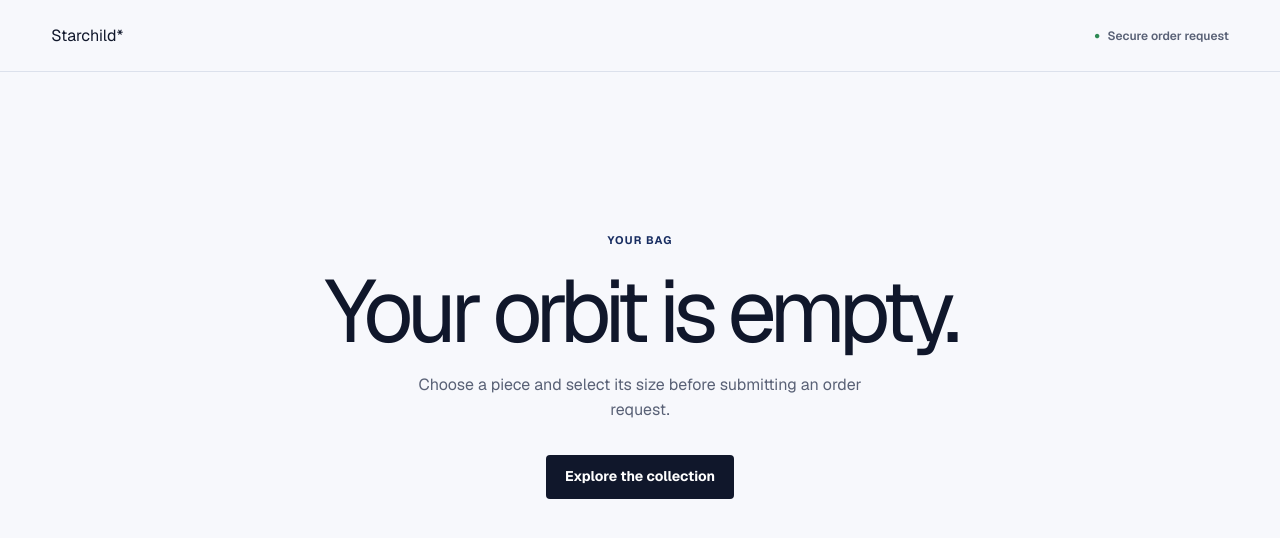
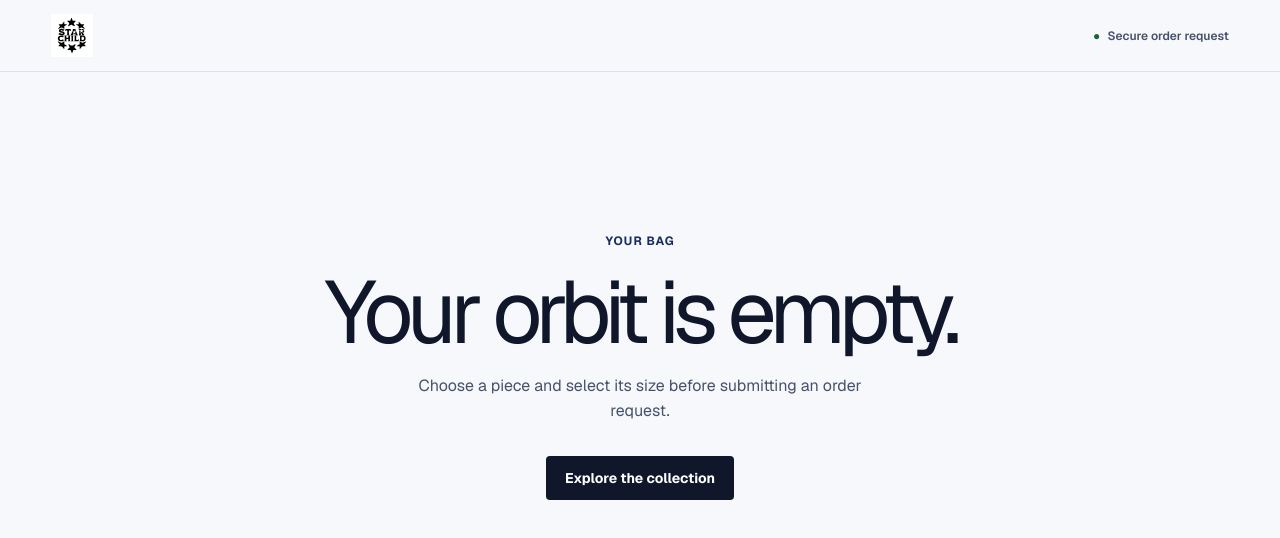
Before and after one commit to Greenclifford30/app-tf-starchild, a Next.js app in the folder web/starchild/: page /checkout in a window 1280 px wide. Shown: the top 538 px of the page. Built offline with nearby package versions, Linux system fonts and the light colour scheme.

Commit message:
Logo and readability

```diff
--- /dev/null
+++ b/web/starchild/app/brand-logo.tsx
@@ -0,0 +1,18 @@
+type BrandLogoProps = {
+  className?: string;
+  decorative?: boolean;
+};
+
+export default function BrandLogo({ className = "brand-logo", decorative = true }: BrandLogoProps) {
+  return (
+    <Image
+      className={className}
+      src="/Starchild_logo_transparent.svg"
+      alt={decorative ? "" : "Starchild Clothing"}
+      aria-hidden={decorative || undefined}
+      width={829}
+      height={1032}
+    />
+  );
+}
+import Image from "next/image";
--- a/web/starchild/app/checkout/page.tsx
+++ b/web/starchild/app/checkout/page.tsx
@@ -1,5 +1,6 @@
 import type { Metadata } from "next";
 import Link from "next/link";
+import BrandLogo from "../brand-logo";
 import CheckoutForm from "./checkout-form";
 
 export const metadata: Metadata = {
@@ -12,7 +13,7 @@ export default function CheckoutPage() {
     <main className="checkout-page">
       <header className="checkout-header">
         <Link className="wordmark" href="/" aria-label="Starchild home">
-          Starchild<span aria-hidden="true">*</span>
+          <BrandLogo />
         </Link>
         <p className="checkout-secure-note"><span aria-hidden="true">●</span> Secure order request</p>
       </header>
--- a/web/starchild/app/globals.css
+++ b/web/starchild/app/globals.css
@@ -7,8 +7,14 @@
   --canvas: #f7f8fc;
   --surface: #ffffff;
   --tint: #e8eeff;
-  --muted: #596176;
+  --text-secondary: #46526a;
+  --text-tertiary: #596176;
+  --muted: var(--text-secondary);
   --line: #dce1ec;
+  --success: #166534;
+  --danger: #9f1f1f;
+  --danger-surface: #fff0f0;
+  --logo-surface: #ffffff;
   --font-sans: var(--font-geist-sans), Arial, sans-serif;
 }
 
@@ -16,26 +22,32 @@
 html { scroll-behavior: smooth; }
 body { margin: 0; background: var(--canvas); color: var(--ink); font-family: var(--font-sans); }
 a { color: inherit; text-decoration: none; }
-a:focus-visible { outline: 2px solid var(--solar); outline-offset: 4px; }
+a:focus-visible, button:focus-visible, select:focus-visible, input:focus-visible, textarea:focus-visible { outline: 2px solid var(--solar); outline-offset: 3px; }
 .site-shell { overflow: hidden; }
+.sr-only { height: 1px; margin: -1px; overflow: hidden; padding: 0; position: absolute; width: 1px; clip: rect(0, 0, 0, 0); white-space: nowrap; }
 
 .announcement { background: var(--ink); color: var(--surface); font-size: .75rem; font-weight: 600; letter-spacing: .04em; padding: .7rem 2rem; text-align: center; }
 .site-header { align-items: center; background: color-mix(in srgb, var(--canvas) 92%, transparent); border-bottom: 1px solid var(--line); display: grid; gap: 1.5rem; grid-template-columns: 1fr auto 1fr; min-height: 4.5rem; padding: 0 2.5rem; position: relative; z-index: 2; }
-.wordmark { display: inline-flex; line-height: 1; width: fit-content; }
+.wordmark { align-items: center; background: var(--logo-surface); display: inline-flex; line-height: 1; padding: .2rem .35rem; width: fit-content; }
 .brand-logo { display: block; height: 2.35rem; object-fit: contain; width: auto; }
 .main-nav, .utility-nav, .footer-links { align-items: center; display: flex; gap: 1.5rem; }
 .main-nav { font-size: .875rem; font-weight: 500; }
-.main-nav a, .utility-nav a, .footer-links a { transition: color 160ms ease; }
+.main-nav a, .utility-nav a, .footer-links a, .shop-nav a { align-items: center; display: inline-flex; min-height: 2.75rem; transition: color 160ms ease; }
 .main-nav a:hover, .utility-nav a:hover, .footer-links a:hover { color: var(--navy); }
 .utility-nav { font-size: .75rem; font-weight: 600; justify-content: flex-end; }
-.bag-link { align-items: center; display: inline-flex; gap: .4rem; }
+.bag-link { align-items: center; display: inline-flex; gap: .4rem; min-height: 2.75rem; padding-inline: .25rem; }
 .bag-link span { align-items: center; background: var(--solar); border-radius: 999px; display: inline-flex; font-size: .6875rem; height: 1.25rem; justify-content: center; min-width: 1.25rem; }
+.mobile-navigation { display: none; position: relative; }
+.mobile-menu-button { background: transparent; border: 1px solid var(--line); color: var(--ink); cursor: pointer; font: inherit; font-size: .75rem; font-weight: 650; min-height: 2.75rem; padding: .5rem .75rem; }
+.mobile-menu-panel { background: var(--surface); border: 1px solid var(--line); display: grid; min-width: 13rem; padding: .4rem; position: absolute; right: 0; top: calc(100% + .5rem); z-index: 5; }
+.mobile-menu-panel a { align-items: center; display: flex; font-size: .875rem; min-height: 2.75rem; padding-inline: .75rem; }
+.mobile-menu-panel a:hover { background: var(--tint); color: var(--ink); }
 
 .hero { display: grid; grid-template-columns: minmax(0, .82fr) minmax(0, 1.18fr); min-height: calc(100dvh - 6.75rem); }
 .hero-copy { align-items: flex-start; display: flex; flex-direction: column; justify-content: center; padding: 4rem clamp(2rem, 6vw, 8rem); }
-.eyebrow, .product-kind { color: var(--navy); font-size: .6875rem; font-weight: 700; letter-spacing: .1em; margin: 0 0 1.25rem; text-transform: uppercase; }
+.eyebrow, .product-kind { color: var(--navy); font-size: .75rem; font-weight: 700; letter-spacing: .08em; margin: 0 0 1.25rem; text-transform: uppercase; }
 .hero h1 { font-size: clamp(3.25rem, 5.8vw, 5.75rem); font-weight: 650; letter-spacing: -.075em; line-height: .96; margin: 0; max-width: 9ch; }
-.hero-summary { color: var(--muted); font-size: 1rem; line-height: 1.55; margin: 1.75rem 0 2rem; max-width: 26rem; }
+.hero-summary { color: var(--text-secondary); font-size: 1rem; line-height: 1.55; margin: 1.75rem 0 2rem; max-width: 26rem; }
 .button { align-items: center; border: 1px solid transparent; border-radius: .25rem; display: inline-flex; font-size: .875rem; font-weight: 650; justify-content: center; min-height: 2.75rem; padding: .625rem 1.15rem; transition: background-color 160ms ease, color 160ms ease, transform 160ms ease; white-space: nowrap; }
 .button:hover { transform: translateY(-1px); }
 .button:active { transform: translateY(1px); }
@@ -59,12 +71,12 @@ a:focus-visible { outline: 2px solid var(--solar); outline-offset: 4px; }
 .product-image img { object-position: center; transition: opacity 220ms ease, transform 400ms cubic-bezier(.2, .8, .2, 1); }
 .product-image-alternate { opacity: 0; }
 .product-card-details { align-items: end; display: flex; gap: .75rem; justify-content: space-between; padding-top: 1rem; }
-.product-kind { color: var(--muted); margin-bottom: .35rem; }
+.product-kind { color: var(--text-tertiary); margin-bottom: .35rem; }
 .product-card h3 { font-size: 1.125rem; font-weight: 600; letter-spacing: -.035em; line-height: 1.2; margin: 0; }
 .product-card h3 a { transition: color 160ms ease; }
 .product-card h3 a:hover { color: var(--navy); }
-.product-summary { color: var(--muted); font-size: .8125rem; line-height: 1.45; margin: .5rem 0 0; max-width: 16rem; }
-.text-link { border-bottom: 1px solid currentColor; color: var(--navy); font-size: .875rem; font-weight: 650; padding-bottom: .2rem; transition: color 160ms ease; white-space: nowrap; }
+.product-summary { color: var(--text-secondary); font-size: .875rem; line-height: 1.5; margin: .5rem 0 0; max-width: 16rem; }
+.text-link { align-items: center; border-bottom: 1px solid currentColor; color: var(--navy); display: inline-flex; font-size: .875rem; font-weight: 650; min-height: 2.75rem; padding: .2rem 0; transition: color 160ms ease; white-space: nowrap; }
 .text-link:hover { color: var(--ink); }
 .arrivals-shop-link { display: inline-block; margin-top: 2.25rem; }
 
@@ -76,20 +88,20 @@ a:focus-visible { outline: 2px solid var(--solar); outline-offset: 4px; }
 .shop-intro { border-bottom: 1px solid var(--line); display: grid; grid-template-columns: minmax(0, 1fr) minmax(14rem, .5fr); margin: 0 auto; max-width: 1440px; overflow: hidden; padding: clamp(4.5rem, 11vw, 9rem) clamp(1.25rem, 8vw, 8rem) clamp(4rem, 9vw, 7rem); position: relative; }
 .shop-intro .eyebrow { grid-column: 1; margin-bottom: 1.15rem; }
 .shop-intro h1 { font-size: clamp(4rem, 8.6vw, 8.5rem); font-weight: 650; grid-column: 1; letter-spacing: -.085em; line-height: .84; margin: 0; max-width: 7ch; }
-.shop-intro > p:not(.eyebrow) { align-self: end; color: var(--muted); font-size: 1rem; grid-column: 2; line-height: 1.55; margin: 0 0 .5rem; max-width: 19rem; }
+.shop-intro > p:not(.eyebrow) { align-self: end; color: var(--text-secondary); font-size: 1rem; grid-column: 2; line-height: 1.55; margin: 0 0 .5rem; max-width: 19rem; }
 .shop-star { bottom: clamp(-5rem, -7vw, -3rem); color: var(--solar); font-size: clamp(16rem, 31vw, 32rem); font-weight: 300; line-height: .6; position: absolute; right: clamp(-2rem, 6vw, 9rem); transform: rotate(12deg); z-index: -1; }
 .shop-collection { margin: 0 auto; max-width: 1440px; padding: clamp(2rem, 5vw, 4rem) clamp(1.25rem, 4vw, 4rem) clamp(5rem, 10vw, 9rem); }
 .shop-toolbar { align-items: end; border-bottom: 1px solid var(--line); display: flex; justify-content: space-between; padding-bottom: 1rem; }
 .shop-count { font-family: var(--font-geist-mono), monospace; font-size: .75rem; font-weight: 650; letter-spacing: .04em; margin: 0; text-transform: uppercase; }
 .shop-filters { display: flex; gap: .75rem; }
-.shop-filters label { color: var(--muted); display: grid; font-size: .625rem; font-weight: 650; gap: .35rem; letter-spacing: .07em; text-transform: uppercase; }
-.shop-filters select { background: var(--surface); border: 1px solid var(--line); border-radius: .25rem; color: var(--ink); font: inherit; font-size: .75rem; font-weight: 600; letter-spacing: 0; min-height: 2.5rem; padding: .45rem 2rem .45rem .7rem; text-transform: none; }
+.shop-filters label { color: var(--text-tertiary); display: grid; font-size: .75rem; font-weight: 650; gap: .35rem; letter-spacing: .06em; text-transform: uppercase; }
+.shop-filters select { background: var(--surface); border: 1px solid var(--line); border-radius: .25rem; color: var(--ink); font: inherit; font-size: .875rem; font-weight: 600; letter-spacing: 0; min-height: 2.75rem; padding: .45rem 2rem .45rem .7rem; text-transform: none; }
 .shop-filters select:focus { border-color: var(--navy); outline: 2px solid color-mix(in srgb, var(--navy) 16%, transparent); outline-offset: 2px; }
 .shop-product-grid { display: grid; gap: clamp(2.5rem, 5vw, 5rem) clamp(1rem, 2vw, 2rem); grid-template-columns: repeat(4, minmax(0, 1fr)); padding-top: clamp(2rem, 4vw, 3.5rem); }
 .shop-product-image { aspect-ratio: 3 / 4; background: var(--surface); display: block; }
 .shop-product-image img { object-fit: cover; object-position: center; transition: opacity 220ms ease, transform 400ms cubic-bezier(.2, .8, .2, 1); }
 .shop-product-image .product-image-alternate { opacity: 0; }
-.product-status { background: var(--solar); color: var(--ink); font-size: .625rem; font-weight: 700; left: .75rem; letter-spacing: .07em; padding: .4rem .45rem; position: absolute; text-transform: uppercase; top: .75rem; }
+.product-status { background: var(--solar); color: var(--ink); font-size: .75rem; font-weight: 700; left: .75rem; letter-spacing: .06em; padding: .4rem .45rem; position: absolute; text-transform: uppercase; top: .75rem; }
 .shop-product-info { align-items: start; display: flex; gap: 1rem; justify-content: space-between; padding-top: .9rem; }
 .shop-product-info .product-kind { margin-bottom: .35rem; }
 .shop-product-info h2 { font-size: 1.05rem; font-weight: 600; letter-spacing: -.035em; line-height: 1.2; margin: 0; }
@@ -128,7 +140,7 @@ a:focus-visible { outline: 2px solid var(--solar); outline-offset: 4px; }
 .checkout-page { min-height: 100dvh; }
 .checkout-header { align-items: center; border-bottom: 1px solid var(--line); display: flex; justify-content: space-between; min-height: 4.5rem; padding: 0 clamp(1.25rem, 4vw, 4rem); }
 .checkout-secure-note { align-items: center; color: var(--muted); display: flex; font-size: .75rem; font-weight: 600; gap: .45rem; margin: 0; }
-.checkout-secure-note span { color: #2e8a55; font-size: .65rem; }
+.checkout-secure-note span { color: var(--success); font-size: .75rem; }
 .checkout-layout { display: grid; grid-template-columns: minmax(0, 1fr) minmax(23rem, .72fr); margin: 0 auto; max-width: 1280px; }
 .checkout-form { border-right: 1px solid var(--line); padding: clamp(3rem, 7vw, 6.5rem) clamp(1.25rem, 7vw, 7rem) clamp(4rem, 8vw, 7rem); }
 .checkout-intro { border-bottom: 1px solid var(--line); padding-bottom: 2.75rem; }
@@ -141,7 +153,7 @@ a:focus-visible { outline: 2px solid var(--solar); outline-offset: 4px; }
 .form-grid { display: grid; gap: 1rem; grid-template-columns: repeat(2, minmax(0, 1fr)); margin-top: 1.5rem; }
 .field { color: var(--ink); display: grid; font-size: .75rem; font-weight: 650; gap: .5rem; }
 .field-full { grid-column: 1 / -1; }
-.field em { color: var(--muted); font-size: .6875rem; font-style: normal; font-weight: 450; margin-left: .3rem; }
+.field em { color: var(--text-tertiary); font-size: .75rem; font-style: normal; font-weight: 450; margin-left: .3rem; }
 .field input, .field select, .field textarea { background: var(--surface); border: 1px solid var(--line); border-radius: .25rem; color: var(--ink); font: inherit; font-size: .9375rem; font-weight: 450; min-height: 3rem; padding: .65rem .8rem; transition: border-color 160ms ease, box-shadow 160ms ease; }
 .field textarea { line-height: 1.5; resize: vertical; }
 .field input:focus, .field select:focus, .field textarea:focus { border-color: var(--navy); box-shadow: 0 0 0 3px color-mix(in srgb, var(--navy) 14%, transparent); outline: 0; }
@@ -150,33 +162,33 @@ a:focus-visible { outline: 2px solid var(--solar); outline-offset: 4px; }
 .shipping-choice input { accent-color: var(--ink); height: 1rem; margin: 0; width: 1rem; }
 .shipping-choice span { display: grid; gap: .25rem; }
 .shipping-choice strong { font-size: .8125rem; }
-.shipping-choice small { color: var(--muted); font-size: .75rem; }
+.shipping-choice small { color: var(--text-secondary); font-size: .75rem; }
 .shipping-choice b { font-size: .8125rem; }
 .manual-payment-card { background: var(--tint); border-left: 3px solid var(--solar); margin-top: 1.5rem; padding: 1.25rem 1.35rem; }
 .manual-payment-card p { color: var(--muted); font-size: .8125rem; line-height: 1.55; margin: .5rem 0 0; max-width: 36rem; }
 .manual-payment-card .manual-payment-title { color: var(--ink); font-weight: 650; margin-top: 0; }
 .checkout-submit { margin-top: 2rem; width: 100%; }
 .checkout-submit:disabled { cursor: wait; opacity: .65; transform: none; }
-.checkout-error { background: #fff0f0; border-left: 3px solid #a62c2c; color: #7d2020; font-size: .8125rem; line-height: 1.5; margin: 1.5rem 0 -1rem; padding: 1rem; }
+.checkout-error { background: var(--danger-surface); border-left: 1px solid var(--danger); color: var(--danger); font-size: .875rem; line-height: 1.5; margin: 1.5rem 0 -1rem; padding: 1rem; }
 .honeypot { height: 0; left: -10000px; overflow: hidden; position: absolute; top: auto; width: 0; }
 .checkout-terms { color: var(--muted); font-size: .75rem; line-height: 1.5; margin: 1rem auto 0; max-width: 35rem; text-align: center; }
 .order-summary { background: var(--surface); padding: clamp(2rem, 5vw, 4.5rem) clamp(1.25rem, 4vw, 3.5rem); }
 .order-summary-sticky { position: sticky; top: 2rem; }
 .summary-heading { align-items: baseline; border-bottom: 1px solid var(--line); display: flex; justify-content: space-between; padding-bottom: 1.25rem; }
 .summary-heading h2 { font-size: 1.125rem; letter-spacing: -.035em; margin: 0; }
-.summary-heading a, .summary-reassurance a { border-bottom: 1px solid currentColor; color: var(--navy); font-size: .75rem; font-weight: 650; padding-bottom: .15rem; }
+.summary-heading a, .summary-reassurance a { align-items: center; border-bottom: 1px solid currentColor; color: var(--navy); display: inline-flex; font-size: .75rem; font-weight: 650; min-height: 2.75rem; padding: .15rem 0; }
 .summary-item { display: grid; gap: 1rem; grid-template-columns: 5.25rem minmax(0, 1fr) auto; padding: 1.5rem 0; }
 .summary-item + .summary-item { border-top: 1px solid var(--line); }
 .summary-image { aspect-ratio: 3 / 4; background: var(--canvas); overflow: hidden; position: relative; }
 .summary-image img { object-fit: cover; }
 .summary-item h3 { font-size: .9375rem; letter-spacing: -.025em; margin: .1rem 0 0; }
-.summary-item p { color: var(--muted); font-size: .75rem; margin: .45rem 0 .75rem; }
+.summary-item p { color: var(--text-secondary); font-size: .8125rem; margin: .45rem 0 .75rem; }
 .summary-item > strong { font-size: .8125rem; }
-.summary-quantity { align-items: center; border: 1px solid var(--line); display: inline-grid; grid-template-columns: 1.7rem 1.5rem 1.7rem; min-height: 2rem; }
+.summary-quantity { align-items: center; border: 1px solid var(--line); display: inline-grid; grid-template-columns: 2.75rem 2.25rem 2.75rem; min-height: 2.75rem; }
 .summary-quantity button { background: transparent; border: 0; color: var(--ink); cursor: pointer; font-size: 1rem; height: 100%; }
 .summary-quantity button:hover { background: var(--tint); }
 .summary-quantity output { font-size: .75rem; font-weight: 650; text-align: center; }
-.summary-remove { background: transparent; border: 0; border-bottom: 1px solid currentColor; color: var(--muted); cursor: pointer; font: inherit; font-size: .6875rem; margin-top: .7rem; padding: 0 0 .1rem; }
+.summary-remove { background: transparent; border: 0; border-bottom: 1px solid currentColor; color: var(--text-secondary); cursor: pointer; font: inherit; font-size: .75rem; margin-top: .45rem; min-height: 2.75rem; padding: 0; }
 .summary-remove:hover { color: var(--ink); }
 .summary-totals { border-top: 1px solid var(--line); margin: 0; padding-top: 1rem; }
 .summary-totals div { align-items: center; display: flex; font-size: .8125rem; justify-content: space-between; padding: .35rem 0; }
@@ -194,7 +206,7 @@ a:focus-visible { outline: 2px solid var(--solar); outline-offset: 4px; }
 .confirmation-steps p { align-items: baseline; display: grid; font-size: .8125rem; gap: .8rem; grid-template-columns: 1.5rem 1fr; line-height: 1.45; margin: 0; padding: 1rem 0; }
 .confirmation-steps p + p { border-top: 1px solid var(--line); }
 .confirmation-steps span { color: var(--navy); font-family: var(--font-geist-mono), monospace; font-size: .625rem; }
-.confirmation-note { color: var(--muted); font-size: .75rem; line-height: 1.5; margin: 0 auto 1.75rem; max-width: 26rem; }
+.confirmation-note { color: var(--text-secondary); font-size: .8125rem; line-height: 1.5; margin: 0 auto 1.75rem; max-width: 26rem; }
 .checkout-empty { margin: 0 auto; max-width: 42rem; padding: clamp(5rem, 14vw, 10rem) 1.25rem; text-align: center; }
 .checkout-empty h1 { font-size: clamp(3rem, 7vw, 5.5rem); letter-spacing: -.075em; line-height: .96; margin: 0; }
 .checkout-empty > p:not(.eyebrow) { color: var(--muted); line-height: 1.55; margin: 1.25rem auto 2rem; max-width: 30rem; }
@@ -238,7 +250,7 @@ a:focus-visible { outline: 2px solid var(--solar); outline-offset: 4px; }
 .product-details { border-top: 1px solid var(--line); max-width: 31rem; padding-top: 1.5rem; }
 .product-details h2 { font-size: 1rem; letter-spacing: -.02em; margin: 0; }
 .product-details dl { display: grid; gap: 1.25rem; grid-template-columns: repeat(3, minmax(0, 1fr)); margin: 1.25rem 0 0; }
-.product-details dt { color: var(--muted); font-size: .6875rem; font-weight: 650; letter-spacing: .06em; text-transform: uppercase; }
+.product-details dt { color: var(--text-tertiary); font-size: .75rem; font-weight: 650; letter-spacing: .06em; text-transform: uppercase; }
 .product-details dd { font-size: .8125rem; line-height: 1.45; margin: .4rem 0 0; }
 
 @media (hover: hover) and (pointer: fine) {
@@ -261,7 +273,7 @@ a:focus-visible { outline: 2px solid var(--solar); outline-offset: 4px; }
 .community-media { aspect-ratio: 16 / 8; }
 .community-brand-panel { align-items: stretch; background: var(--navy); display: grid; grid-template-columns: minmax(0, 1fr) minmax(15rem, .62fr); overflow: hidden; padding-left: clamp(2rem, 7vw, 7rem); }
 .community-logo-wrap { align-items: flex-start; display: flex; flex-direction: column; justify-content: center; padding: 2rem 2rem 2rem 0; }
-.community-logo { background: var(--surface); display: block; height: auto; max-width: min(18rem, 100%); padding: .75rem; width: 100%; }
+.community-logo { background: var(--logo-surface); display: block; height: auto; max-width: min(18rem, 100%); padding: .75rem; width: 100%; }
 .community-logo-wrap p { color: color-mix(in srgb, var(--surface) 78%, transparent); font-size: 1rem; margin: 1.35rem 0 0; }
 .community-product-frame { background: var(--surface); min-height: 0; overflow: hidden; position: relative; }
 .community-product-frame img { object-fit: cover; object-position: center; }
@@ -277,6 +289,7 @@ a:focus-visible { outline: 2px solid var(--solar); outline-offset: 4px; }
 @media (max-width: 899px) {
   .site-header { grid-template-columns: 1fr auto; padding: 0 1.25rem; }
   .main-nav, .utility-nav a:not(.bag-link) { display: none; }
+  .mobile-navigation { display: block; }
   .shop-header { grid-template-columns: 1fr auto; padding: 0 1.25rem; }
   .shop-nav, .shop-header .utility-nav > a { display: none; }
   .shop-intro { grid-template-columns: minmax(0, 1fr) minmax(12rem, .5fr); }
@@ -315,7 +328,7 @@ a:focus-visible { outline: 2px solid var(--solar); outline-offset: 4px; }
   .product-card-details { align-items: flex-start; flex-direction: column; }
   .product-card h3 { font-size: 1rem; }
   .product-card-link { font-size: .8125rem; }
-  .product-summary { font-size: .75rem; }
+  .product-summary { font-size: .8125rem; }
   .product-page-header { min-height: 4rem; }
   .checkout-header { min-height: 4rem; }
   .checkout-secure-note { font-size: .6875rem; }
@@ -343,7 +356,7 @@ a:focus-visible { outline: 2px solid var(--solar); outline-offset: 4px; }
 }
 
 @media (prefers-color-scheme: dark) {
-  :root { --ink: #f2f4fb; --navy: #c5d2ff; --canvas: #111829; --surface: #192238; --tint: #202d4a; --muted: #b5bfd3; --line: #34415b; }
+  :root { --ink: #f2f4fb; --navy: #c5d2ff; --canvas: #111829; --surface: #192238; --tint: #202d4a; --text-secondary: #d2daea; --text-tertiary: #c1cbdd; --muted: var(--text-secondary); --line: #34415b; --success: #7be0a5; --danger: #ffb4ab; --danger-surface: #4e1a18; }
   .announcement, .button-primary { background: #0c1120; }
   .button-primary:hover, .button-secondary:hover { background: #263c77; }
   .button-secondary, .community-intro { background: var(--surface); }
--- /dev/null
+++ b/web/starchild/app/mobile-navigation.tsx
@@ -0,0 +1,55 @@
+"use client";
+
+import Link from "next/link";
+import { useEffect, useId, useRef, useState } from "react";
+
+type NavigationItem = {
+  href: string;
+  label: string;
+};
+
+type MobileNavigationProps = {
+  items: NavigationItem[];
+};
+
+export default function MobileNavigation({ items }: MobileNavigationProps) {
+  const [isOpen, setIsOpen] = useState(false);
+  const panelId = useId();
+  const buttonRef = useRef<HTMLButtonElement>(null);
+
+  useEffect(() => {
+    if (!isOpen) return;
+    const closeOnEscape = (event: KeyboardEvent) => {
+      if (event.key !== "Escape") return;
+      setIsOpen(false);
+      buttonRef.current?.focus();
+    };
+    window.addEventListener("keydown", closeOnEscape);
+    return () => window.removeEventListener("keydown", closeOnEscape);
+  }, [isOpen]);
+
+  return (
+    <div className="mobile-navigation">
+      <button
+        className="mobile-menu-button"
+        type="button"
+        ref={buttonRef}
+        aria-controls={panelId}
+        aria-expanded={isOpen}
+        onClick={() => setIsOpen((open) => !open)}
+      >
+        <span aria-hidden="true">{isOpen ? "Close" : "Menu"}</span>
+        <span className="sr-only">{isOpen ? "Close navigation menu" : "Open navigation menu"}</span>
+      </button>
+      {isOpen ? (
+        <nav className="mobile-menu-panel" id={panelId} aria-label="Mobile navigation">
+          {items.map((item) => (
+            <Link href={item.href} key={item.href} onClick={() => setIsOpen(false)}>
+              {item.label}
+            </Link>
+          ))}
+        </nav>
+      ) : null}
+    </div>
+  );
+}
--- a/web/starchild/app/page.tsx
+++ b/web/starchild/app/page.tsx
@@ -1,7 +1,16 @@
 import Image from "next/image";
 import Link from "next/link";
 import BagLink from "./bag-link";
+import BrandLogo from "./brand-logo";
+import MobileNavigation from "./mobile-navigation";
 import { featuredProducts } from "./products";
+
+const primaryNavigation = [
+  { href: "/shop", label: "Shop" },
+  { href: "#new-arrivals", label: "New arrivals" },
+  { href: "#story", label: "Our story" },
+  { href: "#community", label: "Community" },
+];
 
 export default function Home() {
   return (
@@ -10,7 +19,7 @@ export default function Home() {
 
       <header className="site-header">
         <Link className="wordmark" href="/" aria-label="Starchild home">
-          <img className="brand-logo" src="/Starchild_logo.svg" alt="Starchild" />
+          <BrandLogo />
         </Link>
 
         <nav className="main-nav" aria-label="Main navigation">
@@ -22,6 +31,7 @@ export default function Home() {
 
         <div className="utility-nav">
           <BagLink />
+          <MobileNavigation items={primaryNavigation} />
         </div>
       </header>
 
@@ -127,7 +137,7 @@ export default function Home() {
         <section className="community" id="community" aria-labelledby="community-title">
           <div className="community-media community-brand-panel">
             <div className="community-logo-wrap">
-              <img className="community-logo" src="/Starchild_logo.svg" alt="Starchild" />
+              <BrandLogo className="community-logo" decorative={false} />
               <p>Made to move with you.</p>
             </div>
             <div className="community-product-frame">
@@ -150,7 +160,7 @@ export default function Home() {
       <footer className="site-footer">
         <div className="footer-top">
           <Link className="wordmark" href="/" aria-label="Back to Starchild home">
-            <img className="brand-logo" src="/Starchild_logo.svg" alt="Starchild" />
+            <BrandLogo />
           </Link>
           <p>Thoughtful clothing for an everyday orbit.</p>
         </div>
--- a/web/starchild/app/products/[slug]/page.tsx
+++ b/web/starchild/app/products/[slug]/page.tsx
@@ -2,6 +2,7 @@ import type { Metadata } from "next";
 import Image from "next/image";
 import Link from "next/link";
 import { notFound } from "next/navigation";
+import BrandLogo from "../../brand-logo";
 import { getProduct, products } from "../../products";
 import PurchasePanel from "./purchase-panel";
 
@@ -41,7 +42,7 @@ export default async function ProductPage({ params }: ProductPageProps) {
     <main className="product-page">
       <header className="product-page-header">
         <Link className="wordmark" href="/" aria-label="Starchild home">
-          Starchild<span aria-hidden="true">*</span>
+          <BrandLogo />
         </Link>
         <Link className="text-link" href="/shop">
           Back to collection
```
Also changed, not shown: web/starchild/app/shop/page.tsx (+12 -2 lines), web/starchild/public/Starchild_logo_transparent.svg (added).
